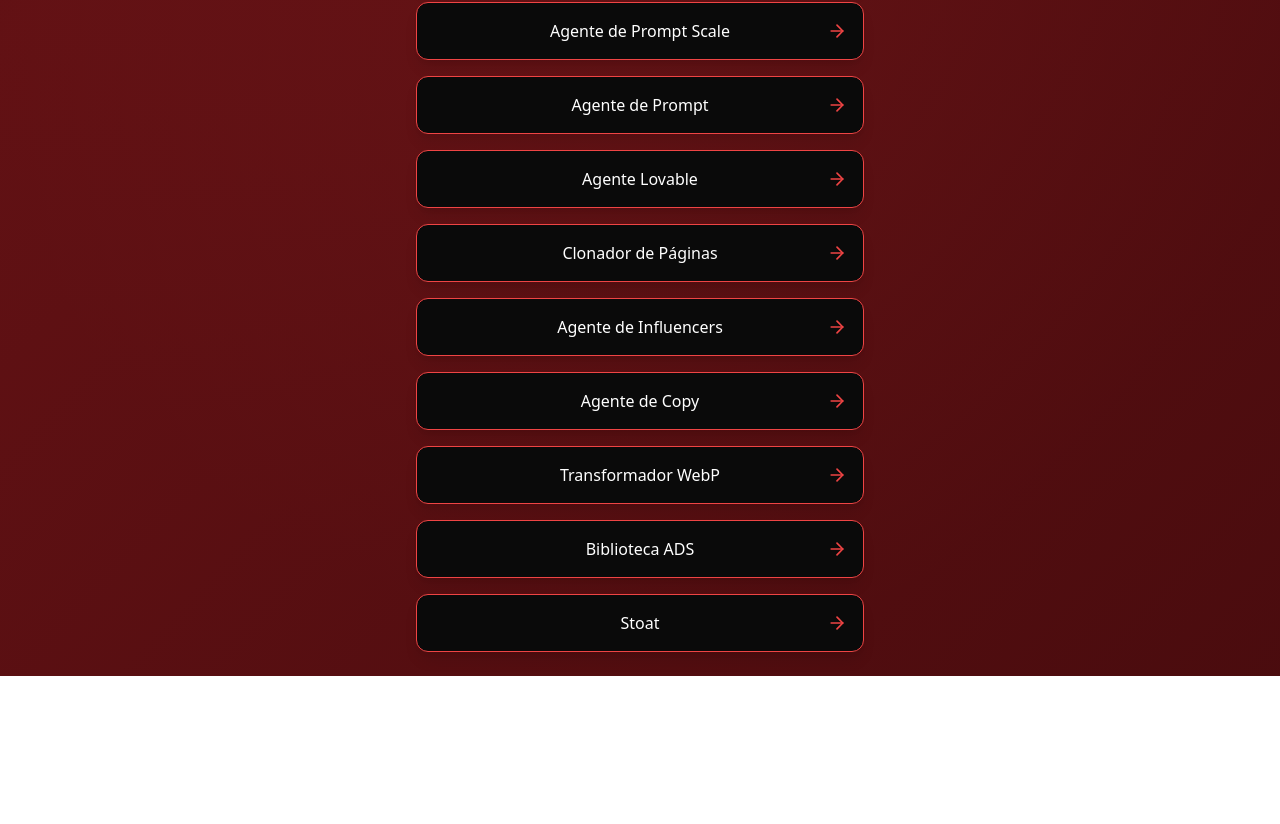
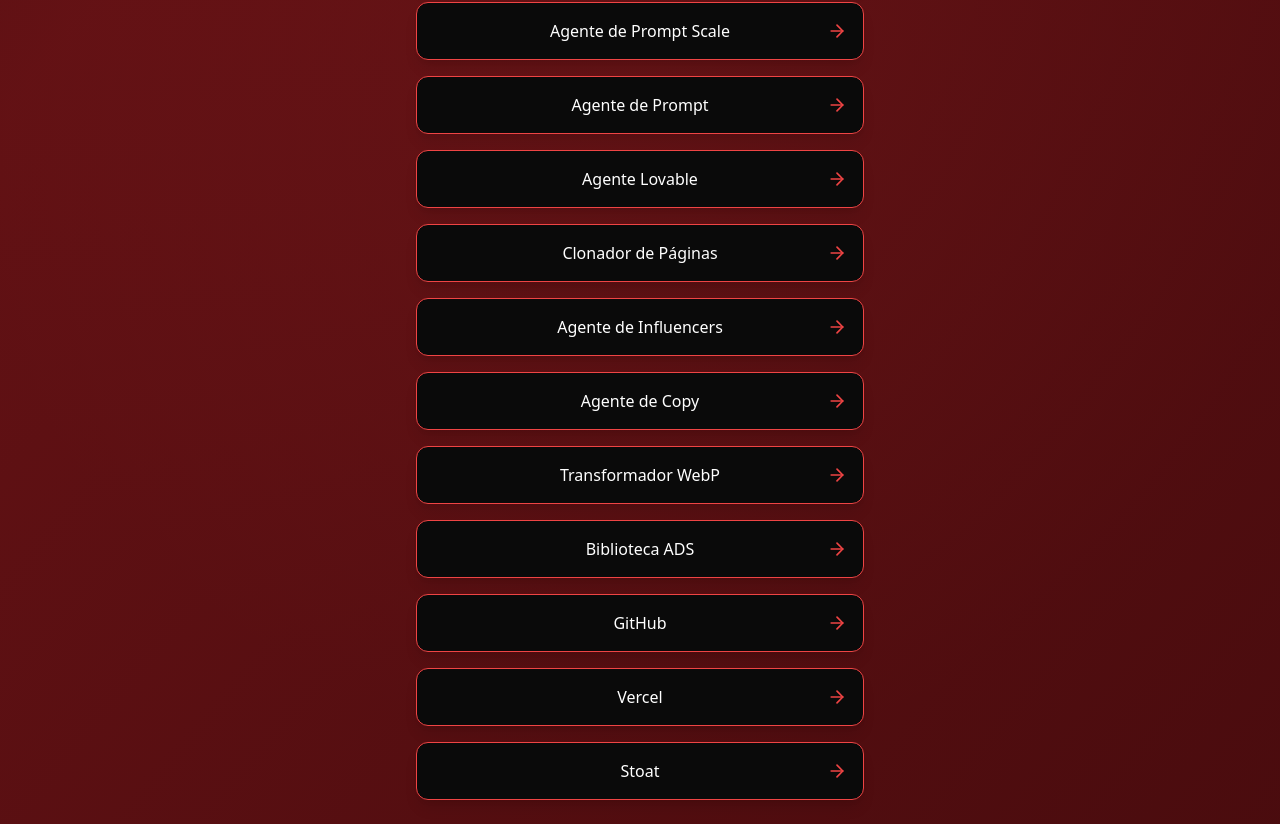
Before and after one commit to lucasfdrosa07-ship-it/hublink, a React (Vite) app: page / in a window 1280 px wide. Shown: the part 702-1526 px from the top of the page. Before the commit the page ends 1378 px from the top, so only its background shows below. Built offline with nearby package versions, Linux system fonts and the light colour scheme.

Commit message:
Update App.tsx

```diff
--- a/src/App.tsx
+++ b/src/App.tsx
@@ -24,6 +24,8 @@
   { label: "Agente de Copy", url: "https://chatgpt.com/g/g-69493864eb3c8191accb8192cf4f7573-adcopy" },
   { label: "Transformador WebP", url: "https://squoosh.app/" },
   { label: "Biblioteca ADS", url: "https://business.facebook.com/ads/library/?active_status=all&ad_type=all&country=ALL&is_targeted_country=false&media_type=all&sort_data[mode]=total_impressions&sort_data[direction]=desc" },
+  { label: "GitHub", url: "https://github.com/" },
+  { label: "Vercel", url: "https://vercel.com/" },
   { label: "Stoat", url: "https://stt.gg/JRT7nwgn" },
 ];
 
```
